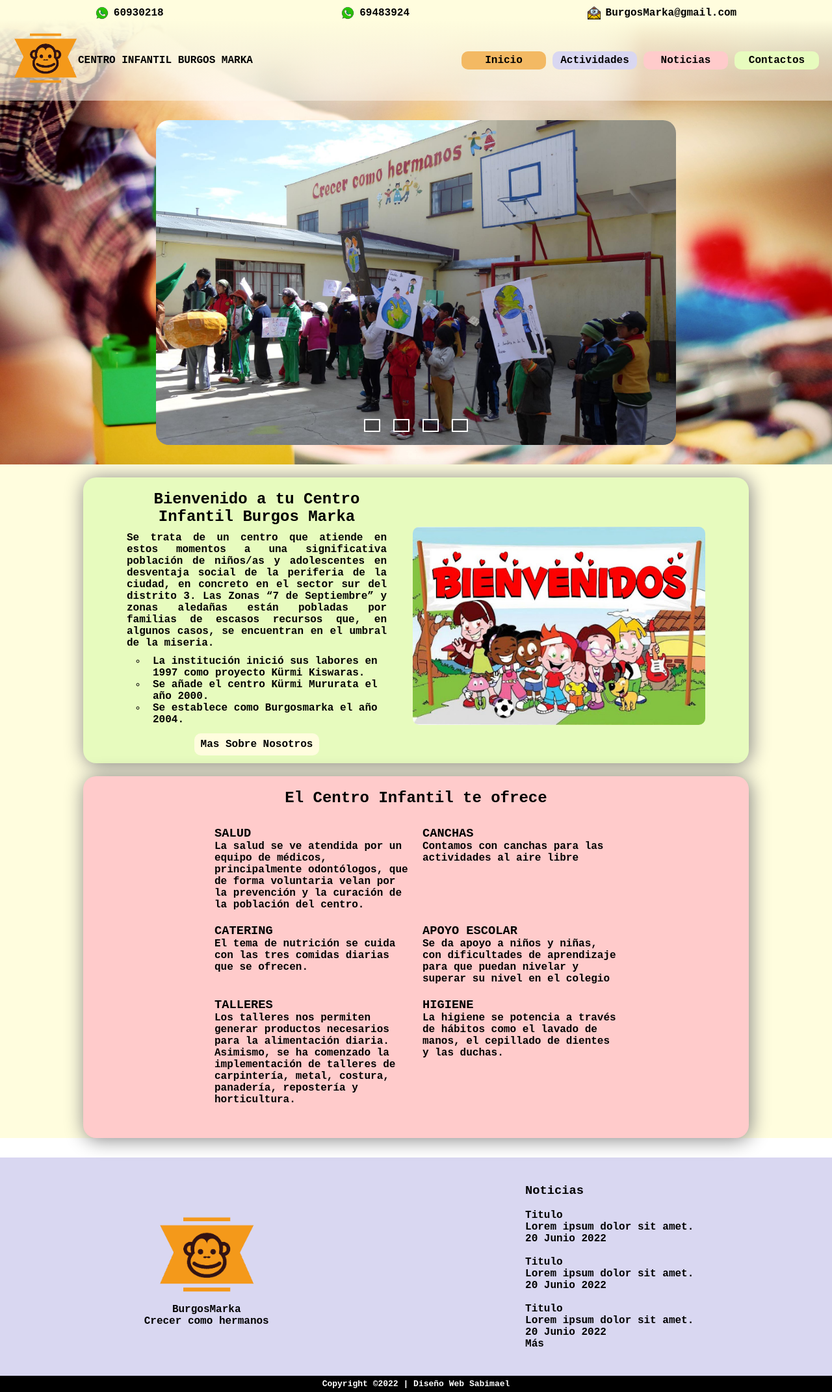
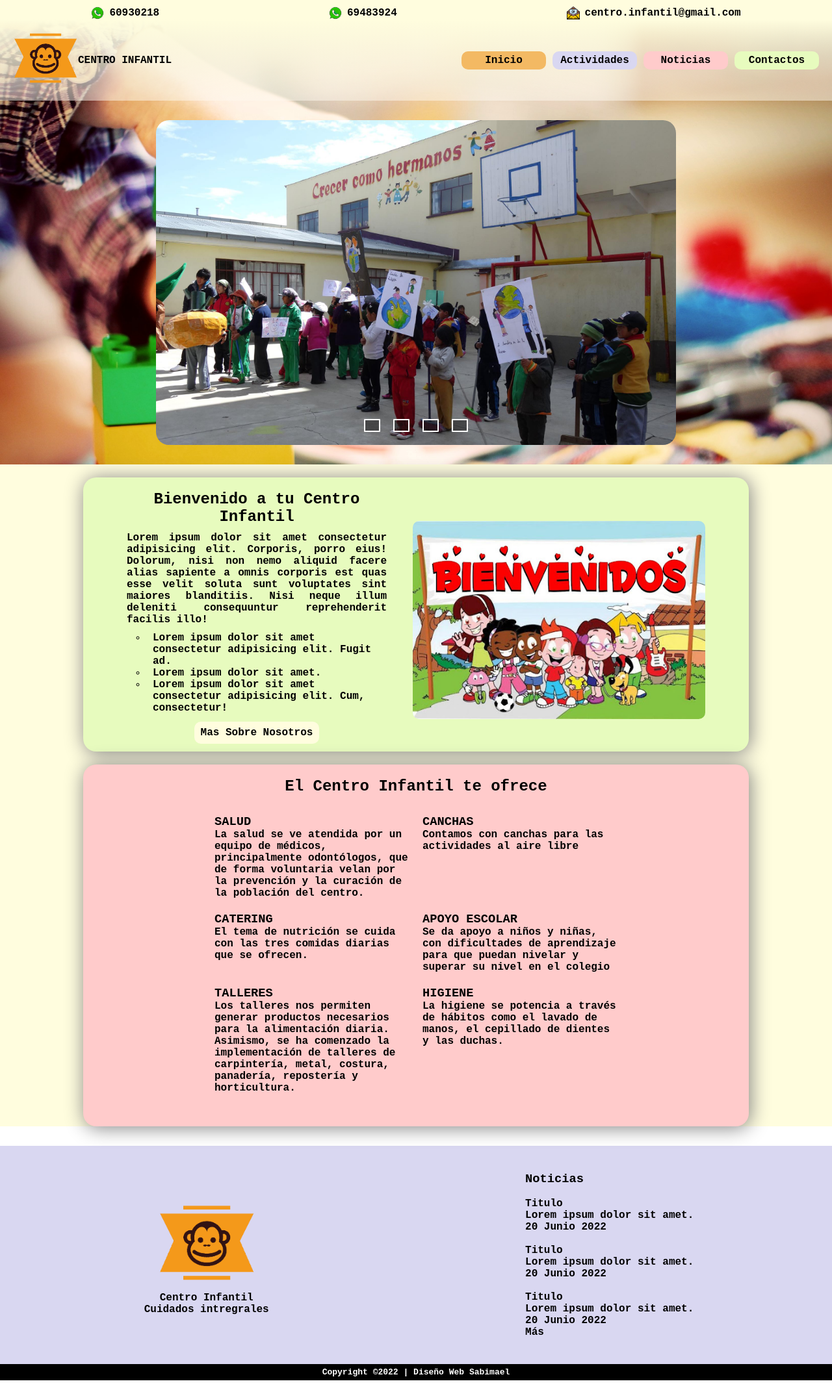
Before and after one commit to SabimaelAnaguaya/BurgosMarka, a plain HTML site: page index.html in a window 1280 px wide. Shown: the whole page at 65% size. Drawn offline with Linux system fonts and the light colour scheme.

Commit message:
change name of title

```diff
--- a/index.html
+++ b/index.html
@@ -12,7 +12,7 @@
   <link rel="stylesheet" href="./css/main.css">
   <link rel="stylesheet" href="./css/style.css">
   <link rel="stylesheet" href="./css/media.css">
-  <title>BurgosMarka</title>
+  <title>Centro Infantil</title>
 </head>
 <body>
   <header>
@@ -22,7 +22,7 @@
       <a href="">
         <img src="./img/_whatsapp_icon-icons.com_65789.png" class="headerContacts__img" alt="">69483924</a>
       <a href="">
-        <img src="./img/correo-electronico.png" class="headerContacts__img" alt="">BurgosMarka@gmail.com</a>
+        <img src="./img/correo-electronico.png" class="headerContacts__img" alt="">centro.infantil@gmail.com</a>
     </section>
 
     <section class="mainHeader">
@@ -34,7 +34,7 @@
             <img src="./img/logo.png" class="imgLogo" alt="">
           </a>
           <a  class="letterLogo" href="./index.html" class="txtLogo">
-            CENTRO INFANTIL BURGOS MARKA
+            CENTRO INFANTIL
           </a>
         </div>
 
@@ -131,17 +131,17 @@
   <main class="main">
     <section class="welcome container">
       <div class="welcomeInfo">
-        <h2>Bienvenido a tu Centro Infantil Burgos Marka</h2>
-        <p>Se trata de un centro que atiende en estos momentos a una significativa población de niños/as y adolescentes en desventaja social de la periferia de la ciudad, en concreto en el sector sur del distrito 3. Las Zonas “7 de Septiembre” y zonas aledañas están pobladas por familias de escasos recursos que, en algunos casos, se encuentran en el umbral de la miseria.</p>
+        <h2>Bienvenido a tu Centro Infantil </h2>
+        <p>Lorem ipsum dolor sit amet consectetur adipisicing elit. Corporis, porro eius! Dolorum, nisi non nemo aliquid facere alias sapiente a omnis corporis est quas esse velit soluta sunt voluptates sint maiores blanditiis. Nisi neque illum deleniti consequuntur reprehenderit facilis illo!</p>
         <ul>
           <li>
-            La institución inició sus labores en 1997 como proyecto Kürmi Kiswaras.
+            Lorem ipsum dolor sit amet consectetur adipisicing elit. Fugit ad.
           </li>
           <li>
-            Se añade el centro Kürmi Mururata el año 2000.
+            Lorem ipsum dolor sit amet.
           </li>
           <li>
-            Se establece como Burgosmarka el año 2004.
+            Lorem ipsum dolor sit amet consectetur adipisicing elit. Cum, consectetur!
           </li>
         </ul>
         <a href="./pages/actividades.html" class="btn"><span >Mas Sobre Nosotros</span></a>
@@ -195,8 +195,8 @@
           <img src="./img/logo.png" class="logo" alt="logo">
         </a>
         <div>
-          <p>BurgosMarka</p>
-          <p>Crecer como hermanos</p>
+          <p>Centro Infantil</p>
+          <p>Cuidados intregrales</p>
         </div>
       </div>
       <div class="newsContainer">
```
Also changed, not shown: css/actividades.css (+2 -5 lines), pages/actividades.html (+5 -5 lines), pages/contactos.html (+5 -5 lines), pages/noticias.html (+5 -5 lines), 1 other file.
